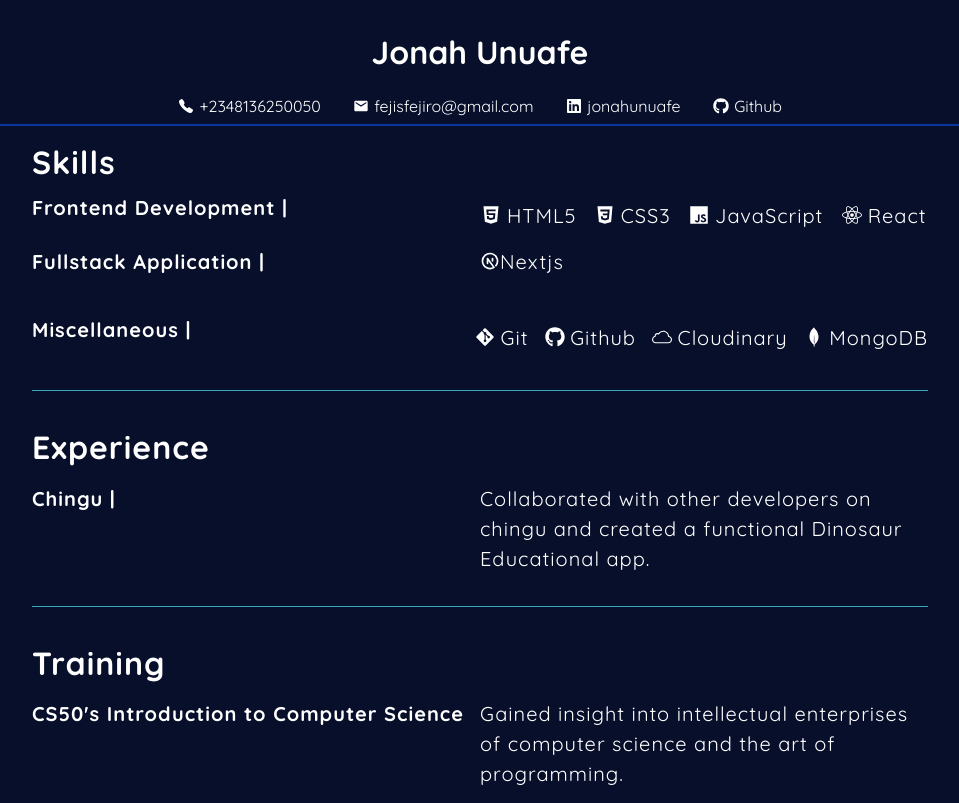
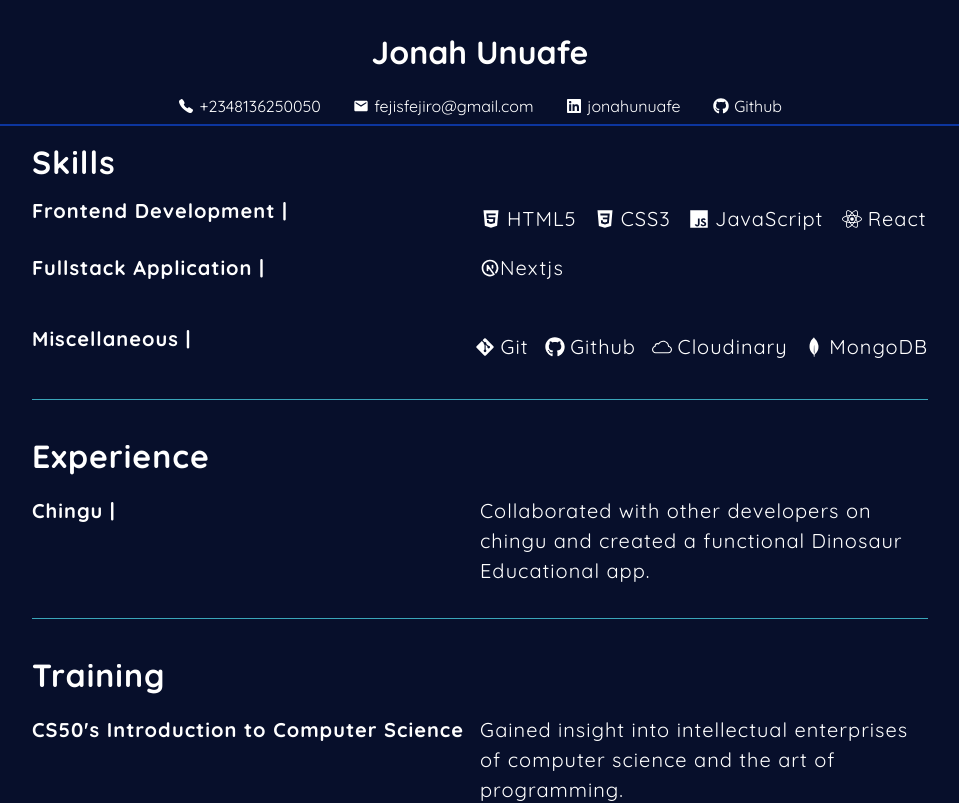
Before and after one commit to jonahunuafe/portfolio-react, a React (Vite) app: page /resume in a window 1280 px wide. Shown: the top 803 px of the page, without its empty margins (160-1119 px from the left). Built offline with nearby package versions, Linux system fonts and the light colour scheme.

Commit message:
styled strengths section

```diff
--- a/src/components/Resume/Resume.module.css
+++ b/src/components/Resume/Resume.module.css
@@ -55,7 +55,7 @@
 .skills, .experience, .training, .projects, .education, .strength, .summary {
     display: flex;
     flex-direction: column;
-    gap: 0.8rem;
+    gap: 1rem;
     margin-bottom: 2rem;
 }
 
@@ -90,7 +90,7 @@
     justify-content: center;
 }
 
-.skills, .experience, .training, .projects {
+.skills, .experience, .training, .projects, .education, .strength {
     border-bottom: 1px solid #3AA6B9;
     padding-bottom: 2rem;
 }
```
